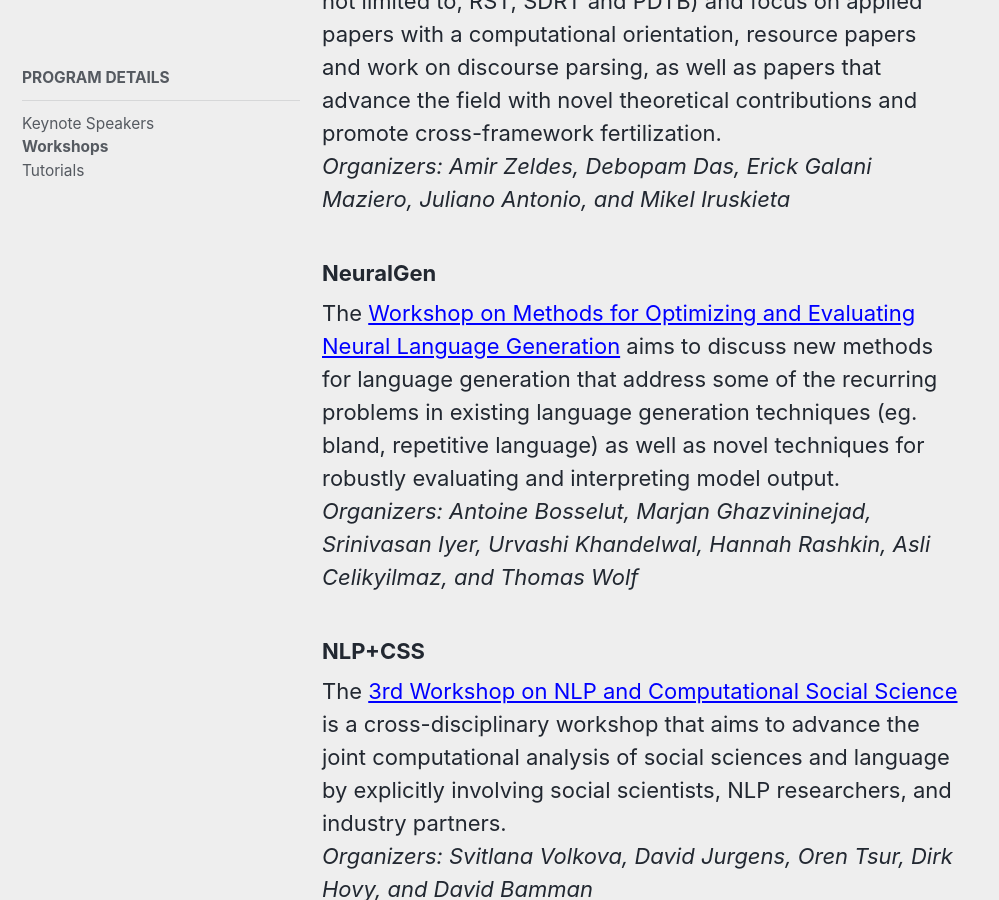
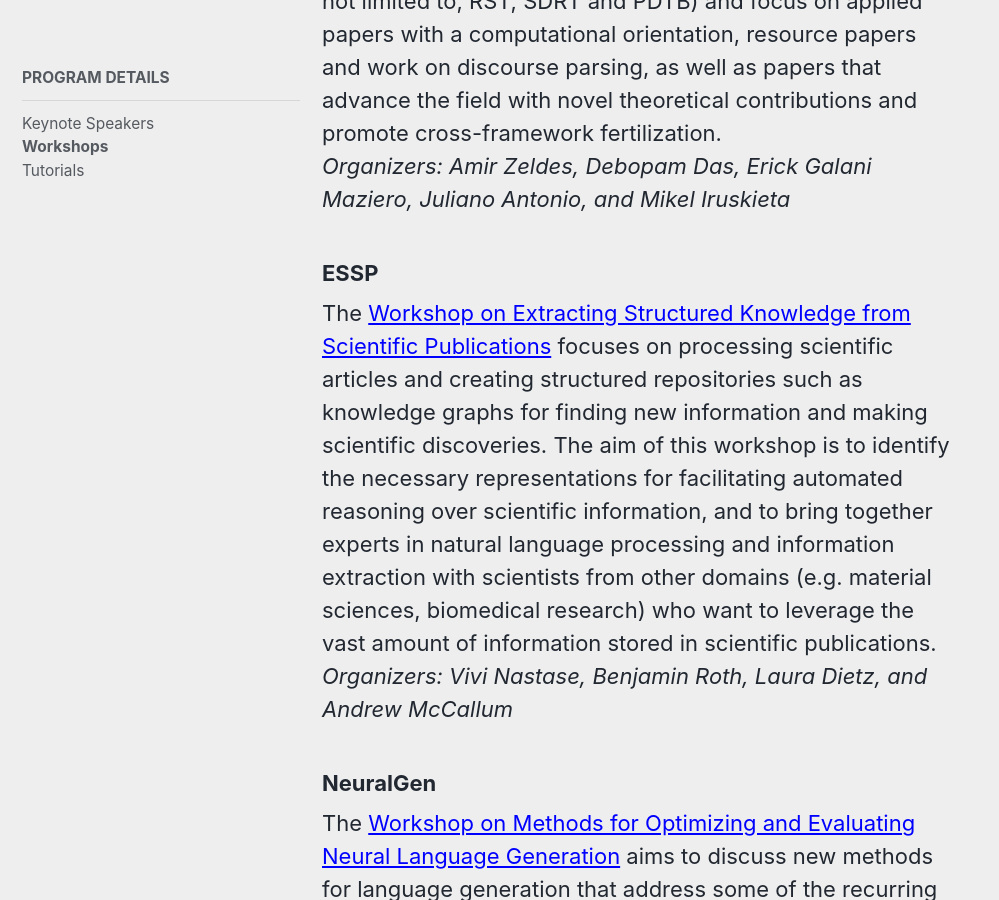
Before and after one commit to naacl-org/naacl-2021-website, a Jekyll site: the page built from _pages/program/workshops.md, in a window 1280 px wide and 900 px high, scrolled down 1765 px. Shown: the whole window, without its empty margins (0-999 px from the left). Built offline with Jekyll 4.4.1, drawn with Linux system fonts in a browser that asks for light colours; nearby versions of some CDN libraries; some of the changed text lies outside the part shown.

Commit message:
Move ESSP from June 7 to June 6

```diff
--- a/_pages/program/workshops.md
+++ b/_pages/program/workshops.md
@@ -30,6 +30,10 @@ The [6th Annual Computational Linguistics and Clinical Psychology Workshop](http
 ### DISRPT
 The [Workshop on Discourse Relation Parsing and Treebanking](https://sites.google.com/view/disrpt2019/) aims to broaden the scope of discussion from previous biennial events on discourse relation studies. The goal is to include participants and program committee members from different discourse theories (especially, but not limited to, RST, SDRT and PDTB) and focus on applied papers with a computational orientation, resource papers and work on discourse parsing, as well as papers that advance the field with novel theoretical contributions and promote cross-framework fertilization.<br/>
 *Organizers: Amir Zeldes, Debopam Das, Erick Galani Maziero, Juliano Antonio, and Mikel Iruskieta*
+
+### ESSP
+The [Workshop on Extracting Structured Knowledge from Scientific Publications](https://scientific-knowledge.github.io) focuses on processing scientific articles and creating structured repositories such as knowledge graphs for finding new information and making scientific discoveries. The aim of this workshop is to identify the necessary representations for facilitating automated reasoning over scientific information, and to bring together experts in natural language processing and information extraction with scientists from other domains (e.g. material sciences, biomedical research) who want to leverage the vast amount of information stored in scientific publications.<br/>
+*Organizers: Vivi Nastase, Benjamin Roth, Laura Dietz, and Andrew McCallum*
 
 ### NeuralGen
 The [Workshop on Methods for Optimizing and Evaluating Neural Language Generation](https://neuralgen2019.github.io) aims to discuss new methods for language generation that address some of the recurring problems in existing language generation techniques (eg. bland, repetitive language) as well as novel techniques for robustly evaluating and interpreting model output.<br/>
```
Also changed, not shown: other parts of _pages/program/workshops.md (+0 -4 lines).
